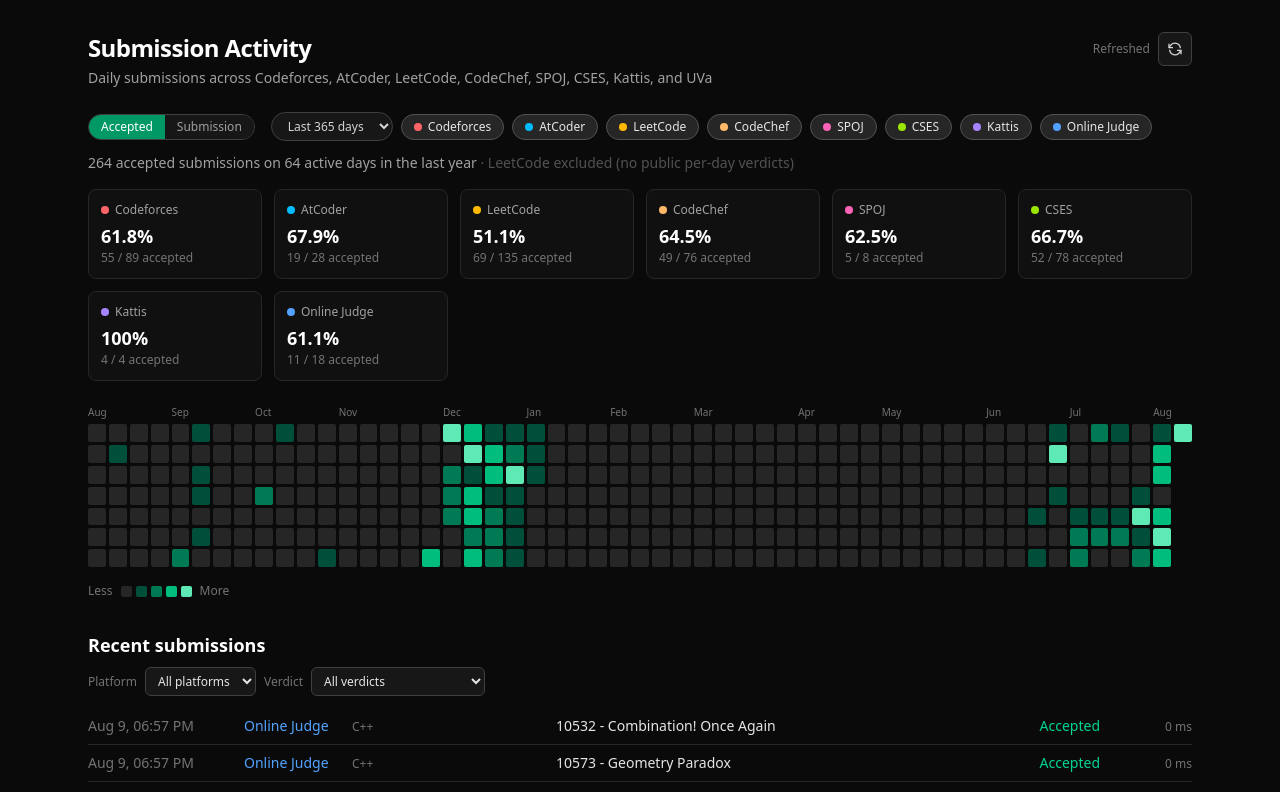
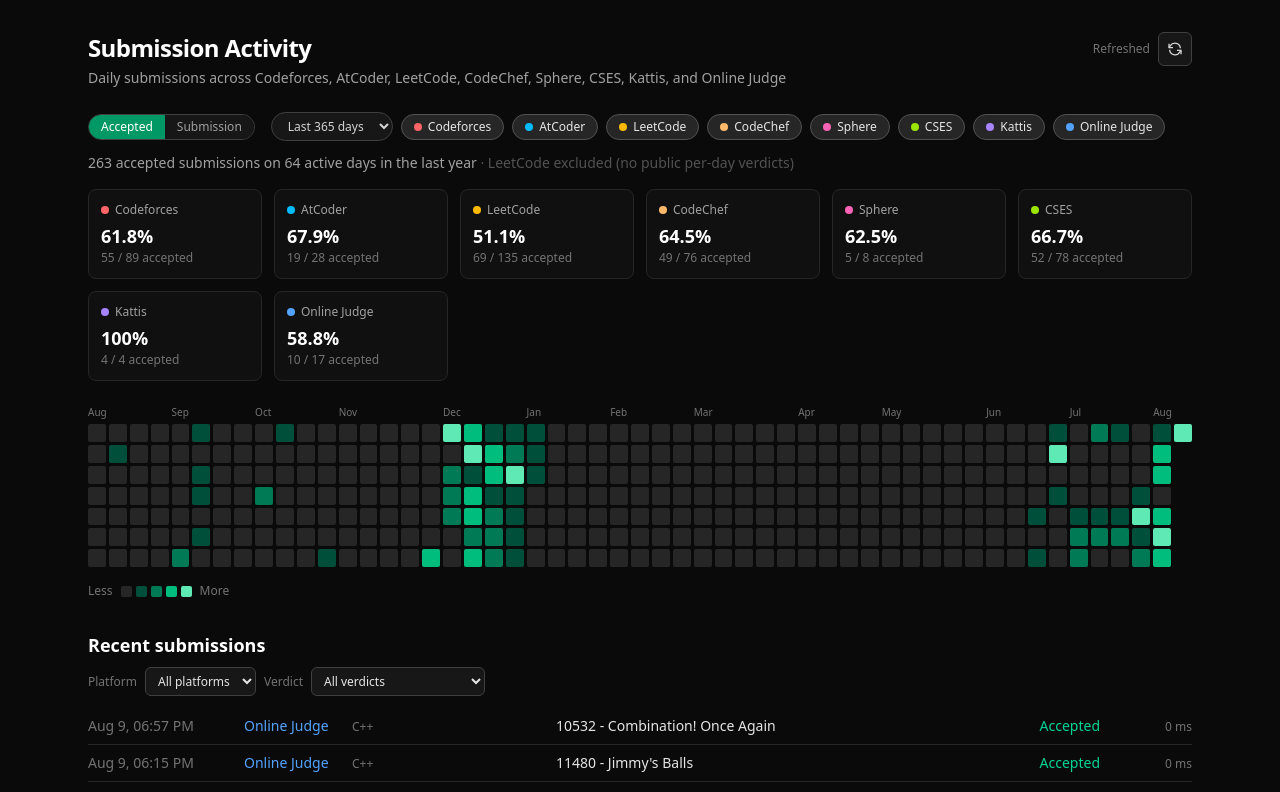
Before and after one commit to SadeekFarhan21/competitive-programming-website, a Next.js app: page / in a window 1280 px wide. Shown: the top 792 px of the page. Built offline with nearby package versions, Linux system fonts and the light colour scheme.

Commit message:
git pull

```diff
--- a/app/Heatmap.tsx
+++ b/app/Heatmap.tsx
@@ -45,7 +45,7 @@ const PLATFORMS: { key: Platform; label: string; dot: string }[] = [
   { key: "atcoder", label: "AtCoder", dot: "bg-sky-400" },
   { key: "leetcode", label: "LeetCode", dot: "bg-amber-400" },
   { key: "codechef", label: "CodeChef", dot: "bg-orange-300" },
-  { key: "spoj", label: "SPOJ", dot: "bg-pink-400" },
+  { key: "spoj", label: "Sphere", dot: "bg-pink-400" },
   { key: "cses", label: "CSES", dot: "bg-lime-400" },
   { key: "kattis", label: "Kattis", dot: "bg-violet-400" },
   { key: "uva", label: "Online Judge", dot: "bg-blue-400" },
--- a/app/RecentFeed.tsx
+++ b/app/RecentFeed.tsx
@@ -34,6 +34,7 @@ const PLATFORM_OPTIONS = [
 ];
 
 const PLATFORM_LABELS: Record<string, string> = {
+  SPOJ: "Sphere",
   UVA: "Online Judge",
 };
 
--- a/app/page.tsx
+++ b/app/page.tsx
@@ -12,7 +12,7 @@ export default function Home() {
               Submission Activity
             </h1>
             <p className="mt-1 text-sm text-neutral-400">
-              Daily submissions across Codeforces, AtCoder, LeetCode, CodeChef, SPOJ, CSES, Kattis, and UVa
+              Daily submissions across Codeforces, AtCoder, LeetCode, CodeChef, Sphere, CSES, Kattis, and Online Judge
             </p>
           </div>
           <RefreshButton />
```
Also changed, not shown: data/submissions.json.
